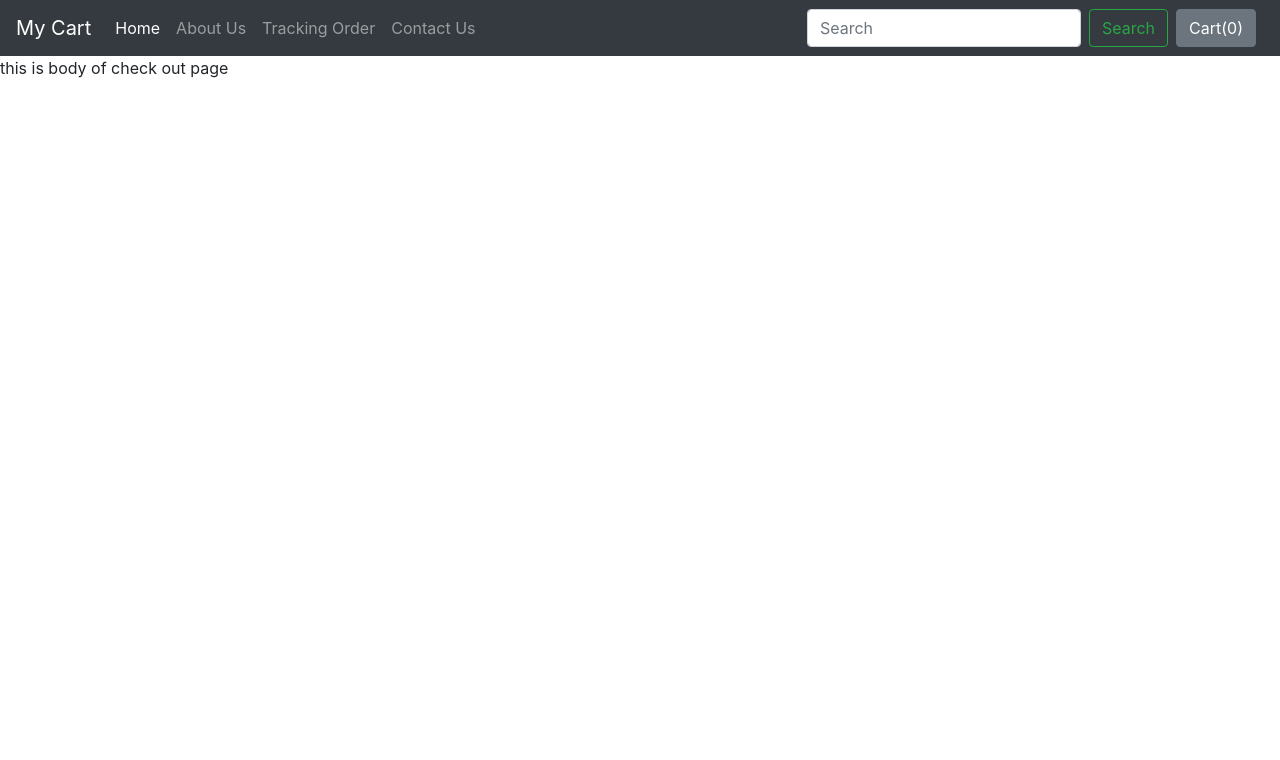
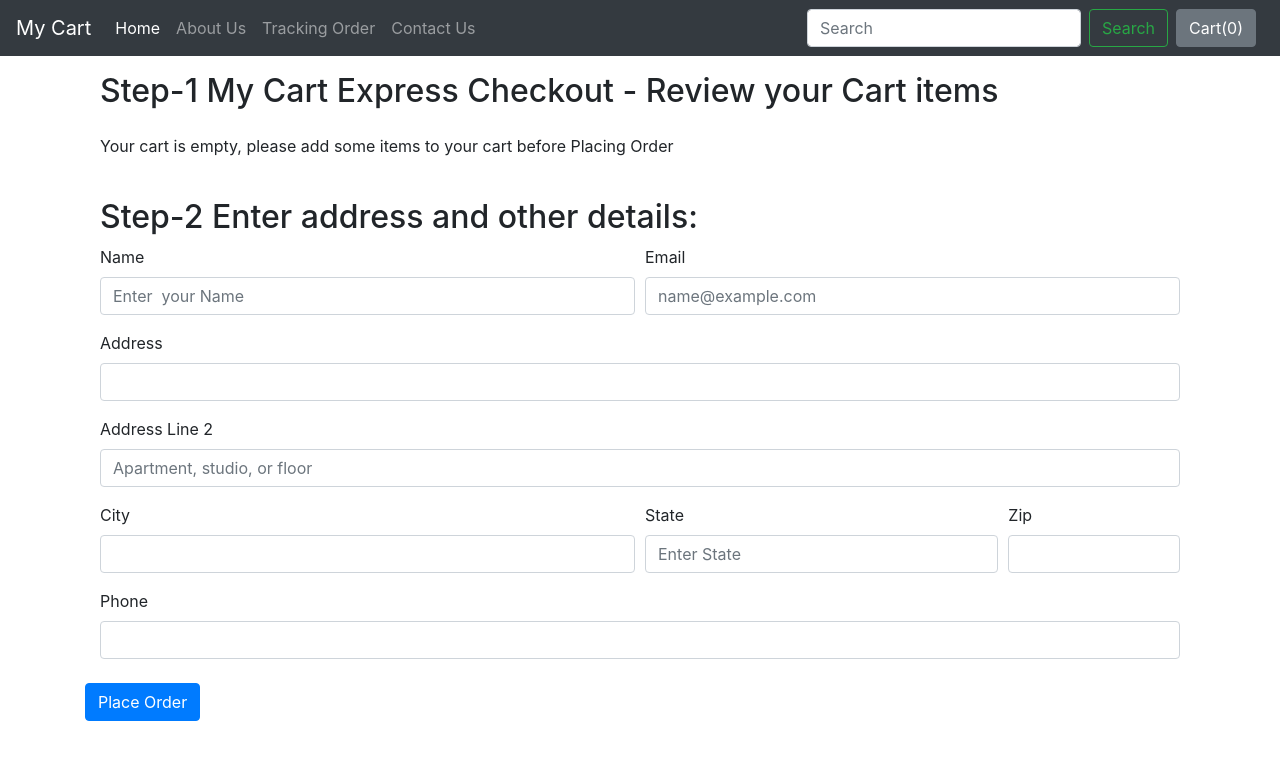
Before and after one commit to PradeepSinghIndia/All-App-In-One-Repository, a Django app: page /shop/checkout/ in a window 1280 px wide. Shown: the top 760 px of the page. Run offline with Django 3.2, Linux system fonts and the light colour scheme; some libraries are stand-ins or nearby versions.

Commit message:
add order table

```diff
--- a/shop/admin.py
+++ b/shop/admin.py
@@ -1,5 +1,6 @@
 from django.contrib import admin
-from .models import Product ,Contact
+from .models import Product ,Contact ,Orders
 # Register your models here.
 admin.site.register(Product)
 admin.site.register(Contact)
+admin.site.register(Orders)
--- a/shop/templates/shop/checkout.html
+++ b/shop/templates/shop/checkout.html
@@ -1,3 +1,101 @@
 {% extends 'shop/base.html' %}
-{% block title %} Checkout  {% endblock %}
-{% block body %}  this is body of check out page{% endblock %}
+{% block title %} Checkout {% endblock %}
+{% block body %}
+<div class="container my-3">
+    <div class="col">
+        <h2> Step-1 My Cart Express Checkout - Review your Cart items</h2>
+        <div class='my-4'>
+            <ul class="list-group" id="items">
+
+            </ul>
+        </div>
+    </div>
+    <div class="col my-4">
+        <h2> Step-2 Enter address and other details:</h2>
+        <form action="/shop/checkout/" method="post">{% csrf_token %}
+            <input type="hidden" name="itemsJson" id="itemsJson">
+            <div class="form-row">
+                <div class="form-group col-md-6">
+                    <label for="name">Name</label>
+                    <input type="text" class="form-control" id="name" name="name" placeholder="Enter  your Name">
+                </div>
+                <div class="form-group col-md-6">
+                    <label for="email">Email</label>
+                    <input type="email" class="form-control" id="email" name="email" placeholder="name@example.com">
+                </div>
+
+            </div>
+            <div class="form-group">
+                <label for="address1">Address</label>
+                <input type="text" class="form-control" id="address1"  name="address1" aceholder="1234 Main St">
+            </div>
+            <div class="form-group">
+                <label for="address2">Address Line 2</label>
+                <input type="text" class="form-control" id="address2" name="address2" placeholder="Apartment, studio, or floor">
+            </div>
+            <div class="form-row">
+                <div class="form-group col-md-6">
+                    <label for="city">City</label>
+                    <input type="text" class="form-control" id="city" name="city">
+                </div>
+                <div class="form-group col-md-4">
+                    <label for="state">State</label>
+                    <input type="text" class="form-control" id="state" name="state" placeholder="Enter State">
+                </div>
+                <div class="form-group col-md-2">
+                    <label for="zip_code">Zip</label>
+                    <input type="text" class="form-control" id="zip_code" name="zip_code">
+                </div>
+            </div>
+            <div class="form-group ">
+                <label for="phone">Phone</label>
+                <input type="tel" class="form-control" id="phone" name="phone">
+            </div>
+    </div>
+    <button type="submit" class="btn btn-primary">Place Order</button>
+    </form>
+</div>
+</div>
+
+{% endblock %}
+{% block js %}
+<script>
+    // find out cart items from localstrorage
+    if (localStorage.getItem('cart') == null) {
+        var cart = {};
+    }
+    else {
+        cart = JSON.parse(localStorage.getItem('cart'));
+        //document.getElementById('cart').innerHTML = Object.keys(cart).length;
+
+    }
+    console.log(cart);
+    var sum=0;
+    if ($.isEmptyObject(cart)) {
+        // if cart is empty
+        mystr = `<p> Your cart is empty, please add some items to your cart before Placing Order</p>`;
+        $('#items').append(mystr);
+    }
+    else {
+        for (var item in cart) {
+            let name = cart[item][1];
+            let qty = cart[item][0];
+            sum=sum+qty;
+            mystr = `<li class="list-group-item d-flex justify-content-between align-items-center">
+                    ${name}
+                    <span class="badge badge-primary badge-pill">${qty}</span>
+                       </li>`
+            $('#items').append(mystr);
+        }
+    }
+    document.getElementById('cart').innerHTML =sum;
+    $('#itemsJson').val(JSON.stringify(cart));
+     {% if thank %}
+     // we can create a page but i m showing alert message to user
+     alert('Thnaks for ordering with us. Your order Id is {{id}}. use it to track Your order using our order tracker  ');
+     localStorage.clear();
+     document.location="/shop";
+     {% endif %}
+</script>
+
+{% endblock %}
--- a/shop/views.py
+++ b/shop/views.py
@@ -1,6 +1,6 @@
 from django.shortcuts import render
 from django.http import HttpResponse
-from .models import Product ,Contact
+from .models import Product ,Contact,Orders
 from math import ceil
 
 # Create your views here.
@@ -33,6 +33,8 @@ def contact(request):
         #print(name,email,phone,desc)
         contact=Contact(name=name,email=email,phone=phone,desc=desc)
         contact.save()
+        thank=True
+        return render(request,'shop/contact.html',{'thank':thank})
     return render(request,'shop/contact.html')
 def search(request):
     return render(request,'shop/search.html')
@@ -43,4 +45,19 @@ def productView(request ,myid):
 def tracker(request):
     return render(request,'shop/tracker.html')
 def checkout(request):
+    if request.method=="POST":
+        order_json=request.POST.get('itemsJson','')
+        name=request.POST.get('name','')
+        email=request.POST.get('email','')
+        address=request.POST.get('address1','') + " " + request.POST.get('address2','')
+        city=request.POST.get('city','')
+        state=request.POST.get('state','')
+        zip_code=request.POST.get('zip_code','')
+        phone=request.POST.get('phone','')
+        #print(name,email,phone,desc)
+        order=Orders(order_json=order_json ,name=name,email=email ,address=address ,city=city ,state=state ,zip_code=zip_code ,phone=phone)
+        order.save()
+        thank=True
+        id=order.order_id
+        return render(request,'shop/checkout.html',{'thank':thank,'id':id})
     return render(request,'shop/checkout.html')
```
Also changed, not shown: shop/models.py (+16 -0 lines), shop/templates/shop/contact.html (+9 -0 lines), shop/templates/shop/index.html (+48 -14 lines), db.sqlite3, shop/migrations/0004_orders.py (added), shop/migrations/0005_auto_20210222_1731.py (added), shop/migrations/0006_remove_orders_phone.py (added), shop/migrations/0007_orders_phone.py (added).
